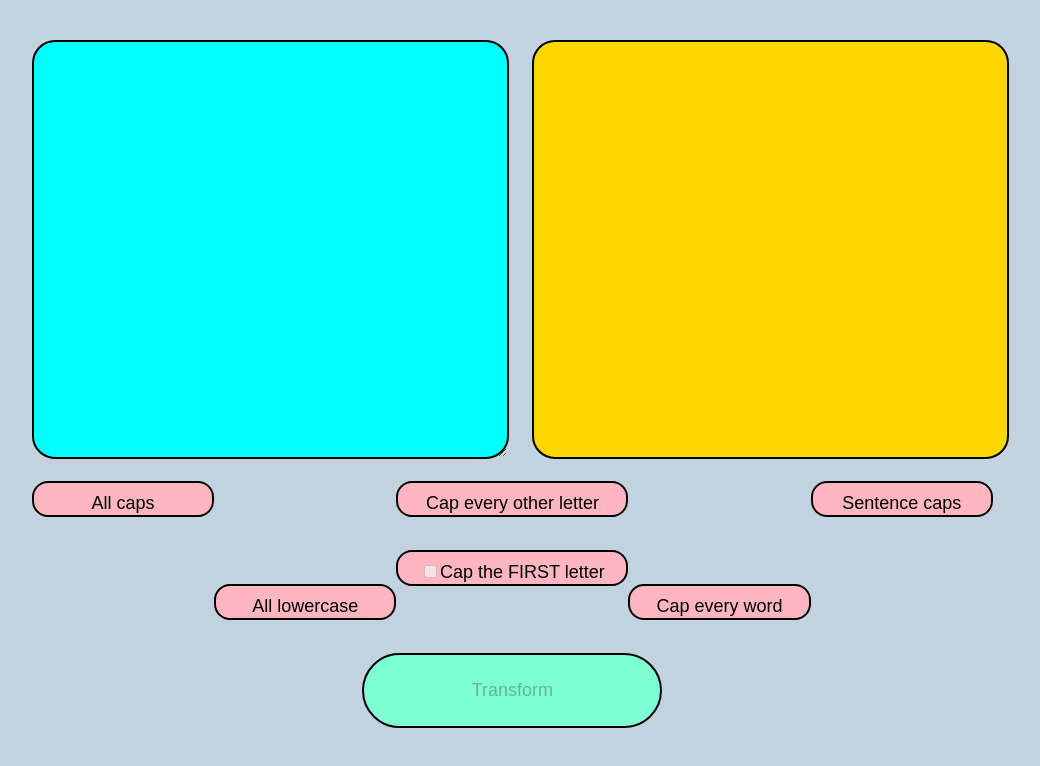
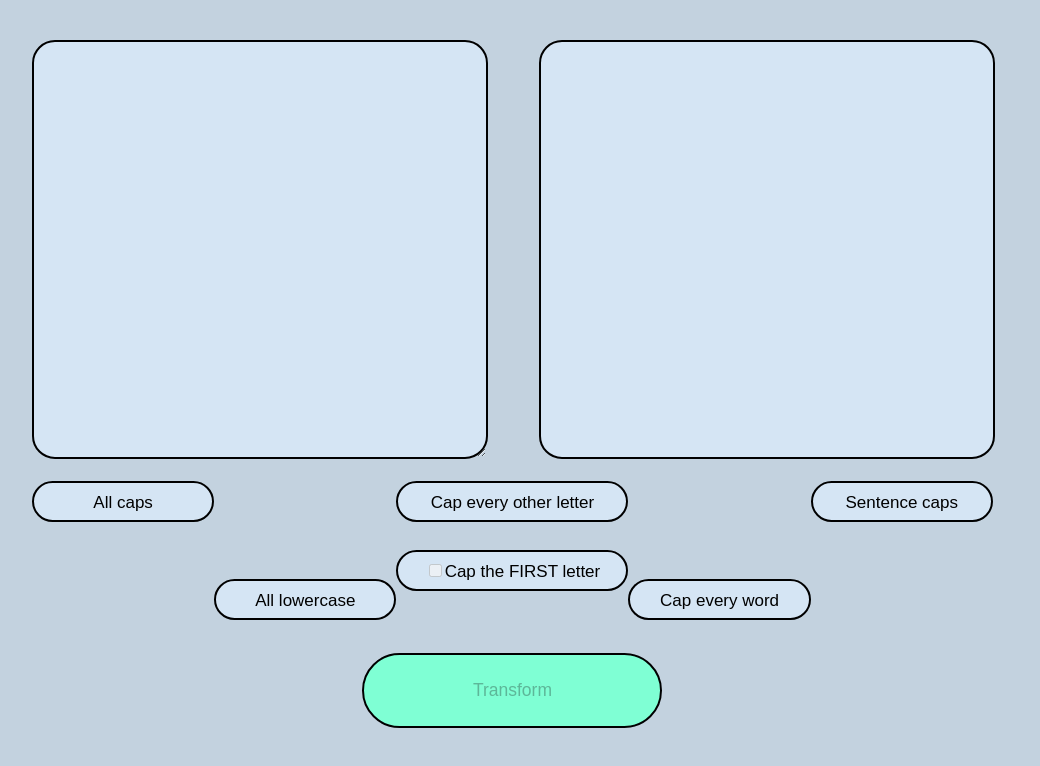
Before and after one commit to letmeeatbrioche/capitalization-app, a Next.js app: page / in a window 1280 px wide. Shown: the top 766 px of the page, without its empty margins (128-1168 px from the left). Built offline with nearby package versions, Linux system fonts and the light colour scheme.

Commit message:
Change button hover & font size

```diff
--- a/src/app/globals.css
+++ b/src/app/globals.css
@@ -50,10 +50,6 @@ table {
 
 
 /* MY STYLES */
-textarea, button {
-   font-size: inherit;
-}
-
 body {
    background-color: rgb(195, 210, 223);
    font-family: sans-serif;
@@ -61,18 +57,22 @@ body {
    line-height: 24px;
 }
 
+textarea, button {
+   font-size: inherit;
+   font-family: inherit;
+}
  .container {
    max-width: 960px;
    margin: 40px auto;
    height: 90vh;
-   background-color: rgb(195, 210, 223);
+   background-color: inherit;
    /* border: 2px black solid; */
    /* background-color: lightgray; */
    /* color: white; */
  }
 
  .form {
-   background-color: rgb(195, 210, 223);
+   background-color: inherit;
    display: grid;
    grid-template-columns: repeat(7, 14.3%);
    grid-template-rows: 3fr 3% 1fr 1fr;
@@ -86,43 +86,46 @@ body {
  }
 
  .user-input {
-   background-color: cyan;
+   background-color: rgb(213, 229, 244);;
    grid-column: 1 / span 3;
-   width: 110%;
+   width: 105%;
    border: 2px solid black;
    border-radius: 23px;
    padding: 10px;
+   font-size: inherit;
  }
 
-.result {
-   background-color: gold;
+ .result {
+   background-color: rgb(213, 229, 244);;
    grid-column: 5 / span 3;
    border: 2px solid black;
-   right: 49px;
+   right: 42px;
    position: relative;
-   width: 110%;
+   width: 105%;
    border-radius: 23px;
    padding: 10px;
    max-height: 423.2px;
    overflow: auto;
    word-wrap: break-word;
-   /* padding-right: 49px; */
-   /* grid-column-start: 5; */
-   /* grid-column-end: 8; */
-   /* width: 450px; */
-   /* justify-self: end; */
+   font-size: inherit;
  }
 
  label {
    justify-self: center;
    cursor: pointer;
-   background-color: lightpink;
    height: 1rem;
-   padding: 8px 14px;
-   border-radius: 1rem;
+   padding: 8px 14px 13px 14px;
+   /* padding-bottom: 13px; */
+   border-radius: 2rem;
    border: 2px solid black;
    width: 200px;
    text-align: center;
+   background-color: rgb(213, 229, 244);
+   font-size: 17px;
+ }
+
+ label:hover {
+   background-color: rgb(199, 211, 255);
  }
 
  .options {
@@ -140,7 +143,6 @@ body {
    display: grid;
    grid-column: 4 / span 1;
    justify-self: center;
-   /* position: relative; */
  }
 
 
@@ -154,6 +156,7 @@ body {
    justify-self: center;
    grid-row-start: 4;
    align-self: center;
+   font-size: 17.5px;
  }
 
  .down-btn {
```
